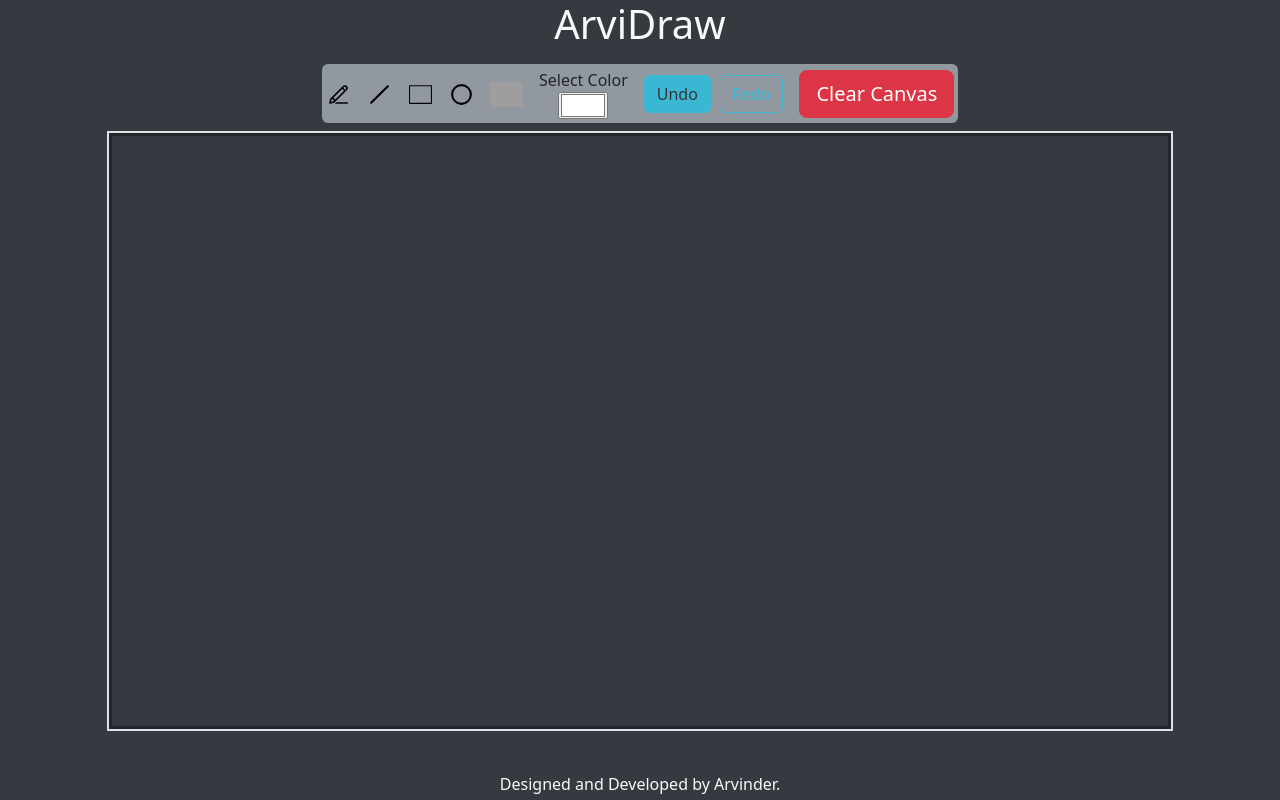
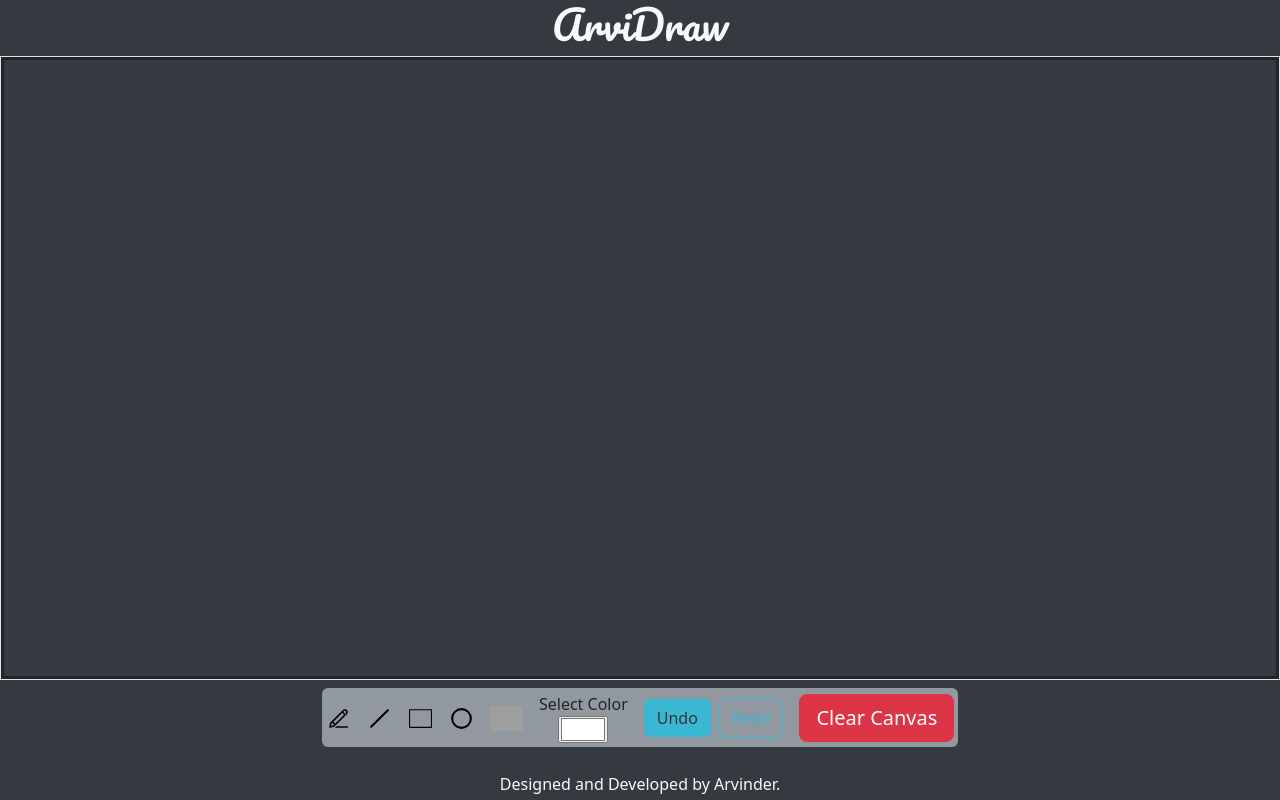
Before and after one commit to arvinder004/ArviDraw, a React (Vite) app: page / in a window 1280 px wide. Built offline with nearby package versions, Linux system fonts and the light colour scheme; grey boxes are pictures that could not be loaded.

Commit message:
added layout changes

```diff
--- a/src/App.css
+++ b/src/App.css
@@ -1,3 +1,5 @@
+@import url('https://fonts.googleapis.com/css2?family=Pacifico&display=swap');
+
 #root{
   margin: 0;
   padding: 0;
@@ -8,19 +10,24 @@
   max-width: fit-content;
 }
 
-.canvas-box{
-  height: 75vh;
+.head h1 {
+  font-family: "Pacifico", cursive;
+  font-weight: 400;
+  font-style: normal;
 }
 
-
+.canvas-box{
+  width: 100vw;
+  height: 78vh;
+}
 
 .logo{
   height: 25px;
 }
 
 .adjust{
-  width: 7vw;
-  min-width: fit-content;
+  max-height: fit-content;
+  max-width: fit-content;
   background-color: #91989f;
 }
 
--- a/src/App.jsx
+++ b/src/App.jsx
@@ -49,6 +49,17 @@ const App = () => {
         </h1>
       </div>
       <div className='d-flex flex-column align-items-center justify-content-center '>
+
+        <div className='border border-1 canvas-box'>
+          <Board
+            canvasRef={canvasRef}
+            ctxRef={ctxRef}
+            elements={elements}
+            setElements={setElements}
+            color={color}
+            tool={tool}
+          />
+        </div>
         <div className='p-1 m-2 d-flex align-items-center justify-content-center gap-3 rounded adjust'>
 
           <div className="d-flex gap-3 align-items-center">
@@ -91,17 +102,6 @@ const App = () => {
           </div>
 
         </div>
-
-        <div className='col-md-10 border border-2 canvas-box'>
-          <Board
-            canvasRef={canvasRef}
-            ctxRef={ctxRef}
-            elements={elements}
-            setElements={setElements}
-            color={color}
-            tool={tool}
-          />
-        </div>
       </div>
       <footer className="text-center text-light fixed-bottom mb-1">
         Designed and Developed by Arvinder.
--- a/src/board/index.jsx
+++ b/src/board/index.jsx
@@ -291,8 +291,8 @@ const Board = ({ canvasRef, ctxRef, elements, setElements, tool, color }) => {
 
     useEffect(() => {
         const canvas = canvasRef.current;
-        canvas.height = window.innerHeight * 2;
-        canvas.width = window.innerWidth * 2;
+        canvas.height = window.innerHeight*2;
+        canvas.width = window.innerWidth*2;
         const ctx = canvas.getContext("2d");
 
         ctx.strokeStyle = color;
```
